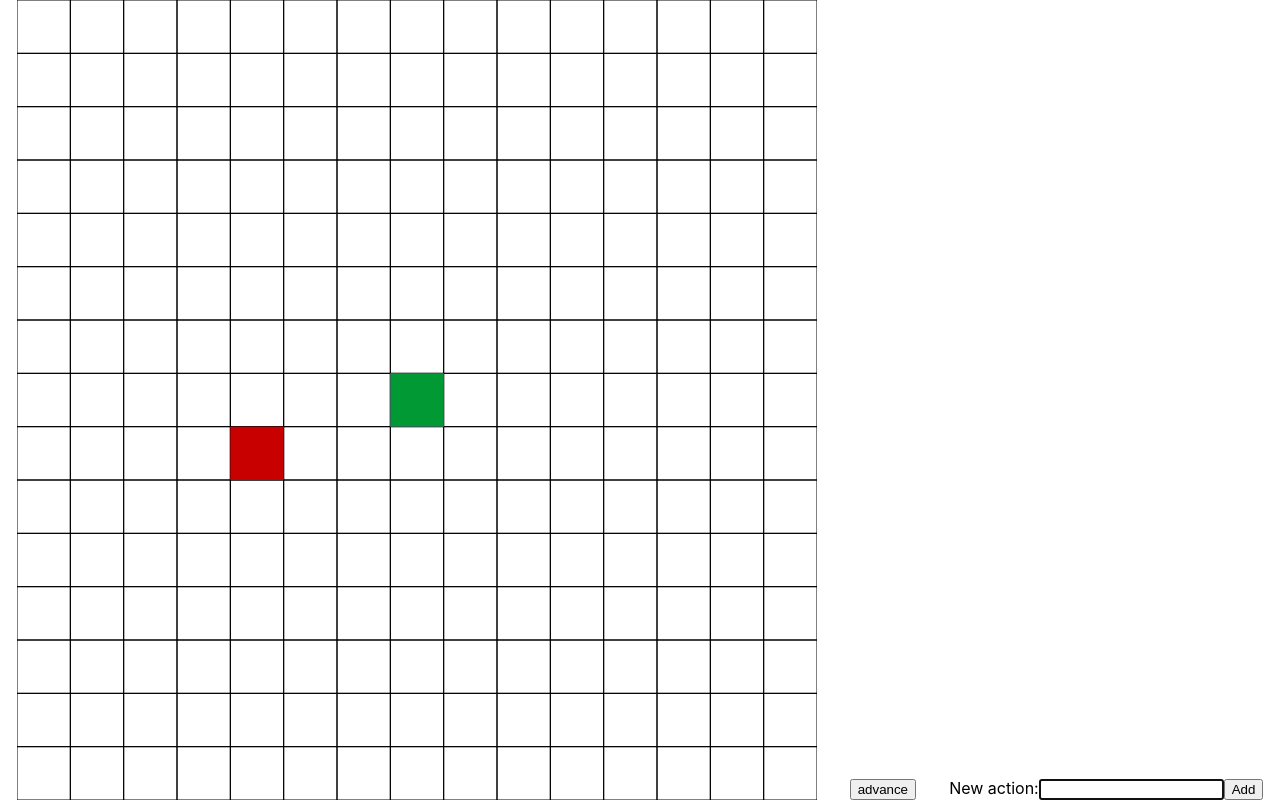
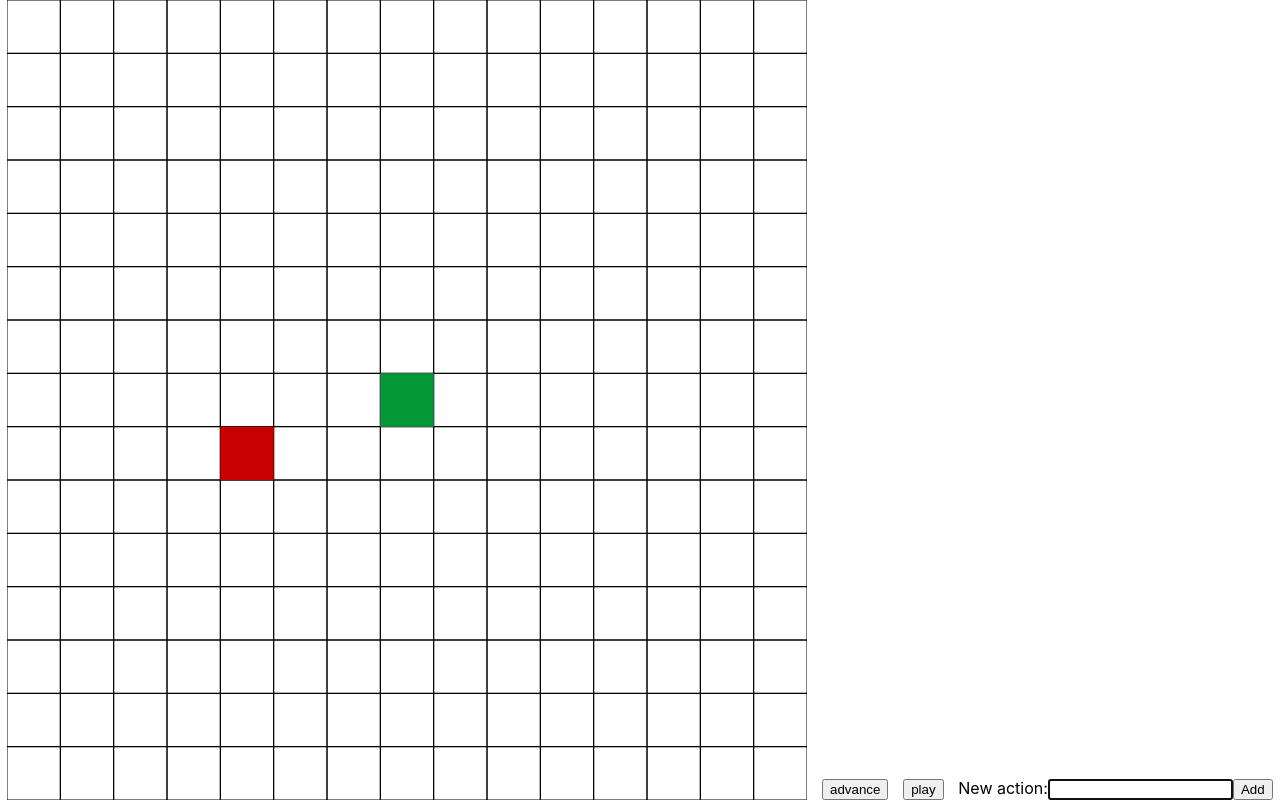
Before and after one commit to MPDR200011/tacs-hot-reload, a React (Create React App) app: page / in a window 1280 px wide. Built offline with nearby package versions, Linux system fonts and the light colour scheme.

Commit message:
added play button and rearranged state logic

```diff
--- a/src/App.tsx
+++ b/src/App.tsx
@@ -6,13 +6,20 @@ import { Graphics } from './js/graphics'
 import { GameState } from './js/state'
 import { DynamicActionList } from './DynamicActionList';
 
+function createGameStuff() {
+    const engine = new Engine<GameState>(
+        createGameState([15,15], [7,7], 1),
+        []
+    );
+    const state = engine.getCurrentState();
+
+    return {
+        engine, state, gameOver: false
+    }
+}
+
 function App() {
-    const [engine] = useState(new Engine<GameState>(
-        createGameState([15,15], [7,7], 10),
-        []
-    ))
-    const [state, setState] = useState(engine.getCurrentState());
-    const [gameOver, setGameOver] = useState(false);
+    const [game] = useState(createGameStuff());
     const [graphics, setGraphics] = useState<Graphics>();
     const canvasRef = useRef<HTMLCanvasElement>(null);
 
@@ -20,40 +27,52 @@ function App() {
     useEffect(() => {
         if (canvasRef.current) {
             console.log(canvasRef.current.width)
-            let graphics = new Graphics(state.board.length, canvasRef.current);
+            let graphics = new Graphics(game.state.board.length, canvasRef.current);
             setGraphics(graphics);
-            graphics.drawBoard(state);
+            graphics.drawBoard(game.state);
         }
     }, []);
 
-    useEffect(() => {
+    function tickGame() {
+        if (game.gameOver) return false;
+
+        if (!game.engine.tick(game.state)) {
+            return false;
+        }
+
+        const resultingState = game.engine.getCurrentState();
+        game.state = resultingState;
+
+        const result = advanceGameState(resultingState);
+        if (result == "collision") {
+            console.log("YOU LOSE!!");
+            game.gameOver = true;
+        } else if (result == "ate fruit") {
+            placeFruit(resultingState.board);
+        }
+
         if (graphics) {
-            graphics.drawBoard(state)
+            graphics.drawBoard(resultingState)
         }
-    }, [state]);
+
+        return true;
+    }
 
     return (
         <div className="App" style={{display:'flex', justifyContent: 'space-around', alignItems: 'flex-end'}} >
             <canvas id="snake" width="800" height="800" ref={canvasRef}></canvas>
-            <button id="advance" onClick={() => {
-                if (gameOver) return;
-
-                if (!engine.tick(state)) {
-                    return;
-                }
-
-                const resultingState = engine.getCurrentState();
-                setState(resultingState);
-
-                const result = advanceGameState(resultingState);
-                if (result == "collision") {
-                    console.log("YOU LOSE!!")
-                    setGameOver(true);
-                } else if (result == "ate fruit") {
-                    placeFruit(resultingState.board);
-                }
-            }}>advance</button>
-            <DynamicActionList engine={engine} state={state} setState={setState} graphics={graphics}  />
+            <button id="advance" onClick={tickGame}>advance</button>
+            <button onClick={() => {
+                const intervalId = setInterval(() => {
+                    if (!tickGame()) {
+                        clearInterval(intervalId)
+                        return;
+                    }
+                }, 50)
+            }}>
+                play
+            </button>
+            <DynamicActionList engine={game.engine} state={game.state} setState={(state) => {game.state = state}} graphics={graphics}  />
         </div>
     );
 }
```
